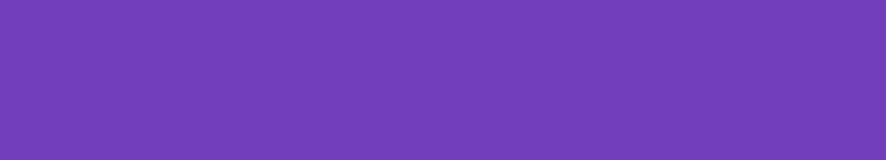
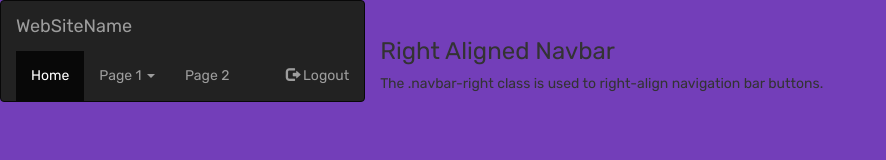
Before and after one commit to khusamayasir/registration-login, a website: page assets/home/home.html in a window 1280 px wide. Shown: the whole page, without its empty margins (0-886 px from the left). Drawn offline with nearby package versions, Linux system fonts and the light colour scheme; files that its build step writes are made by us from their sources.

Commit message:
update home.html

```diff
--- a/assets/home/home.html
+++ b/assets/home/home.html
@@ -5,10 +5,40 @@
     <meta http-equiv="X-UA-Compatible" content="IE=edge">
     <meta name="viewport" content="width=device-width, initial-scale=1.0">
     <link rel='stylesheet' href='https://fonts.googleapis.com/css?family=Rubik:400,700'>
+    <link rel="stylesheet" href="https://maxcdn.bootstrapcdn.com/bootstrap/3.4.1/css/bootstrap.min.css">
+    <script src="https://ajax.googleapis.com/ajax/libs/jquery/3.6.3/jquery.min.js"></script>
+    <script src="https://maxcdn.bootstrapcdn.com/bootstrap/3.4.1/js/bootstrap.min.js"></script>
     <link rel="stylesheet" href="login.css">
     <title>Home</title>
 </head>
 <body>
 
+    <nav class="navbar navbar-inverse">
+        <div class="container-fluid">
+          <div class="navbar-header">
+            <a class="navbar-brand" href="#">WebSiteName</a>
+          </div>
+          <ul class="nav navbar-nav">
+            <li class="active"><a href="#">Home</a></li>
+            <li class="dropdown"><a class="dropdown-toggle" data-toggle="dropdown" href="#">Page 1 <span class="caret"></span></a>
+              <ul class="dropdown-menu">
+                <li><a href="#">Page 1-1</a></li>
+                <li><a href="#">Page 1-2</a></li>
+                <li><a href="#">Page 1-3</a></li>
+              </ul>
+            </li>
+            <li><a href="#">Page 2</a></li>
+          </ul>
+          <ul class="nav navbar-nav navbar-right">
+            <li id="clickMe"><a href="../login/login.html"><span class="glyphicon glyphicon-log-out"></span> Logout</a></li>
+          </ul>
+        </div>
+      </nav>
+
+      <div class="container">
+        <h3>Right Aligned Navbar</h3>
+        <p>The .navbar-right class is used to right-align navigation bar buttons.</p>
+      </div>
+
 </body>
 </html>
```
